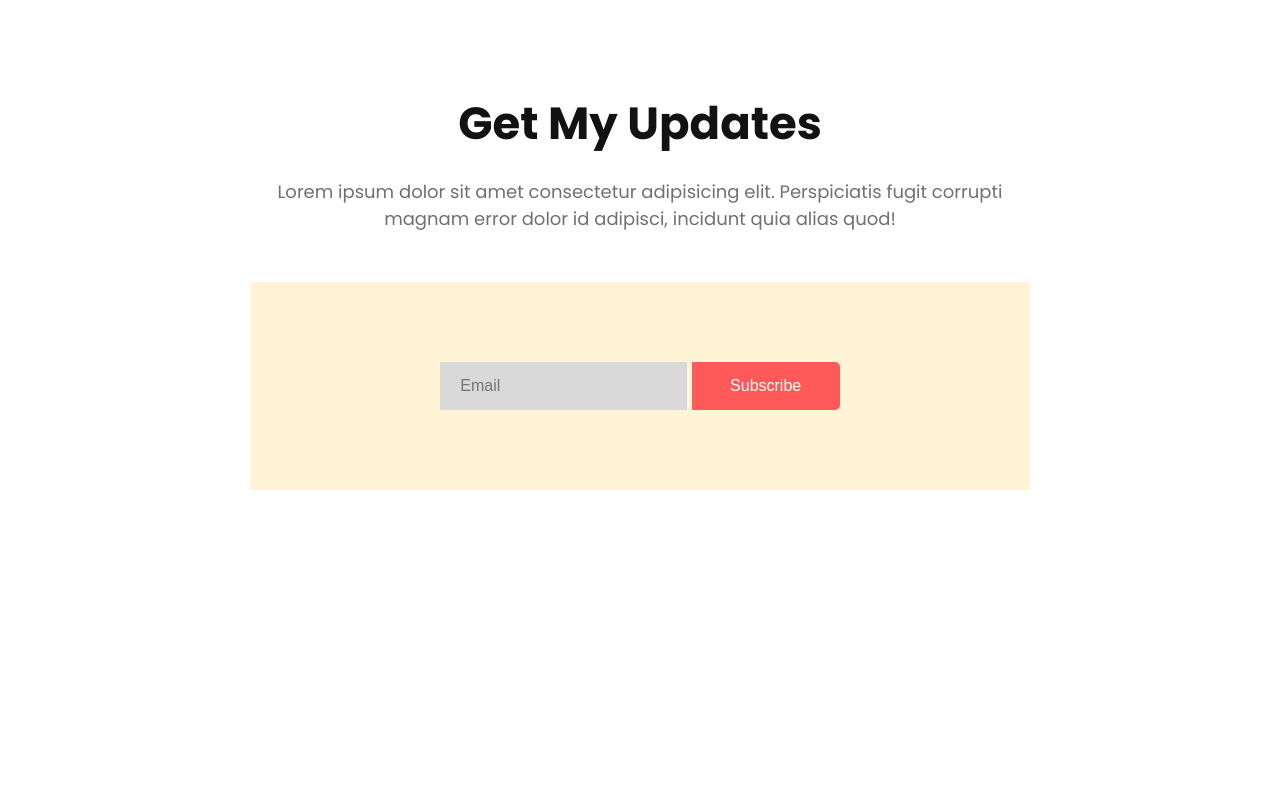
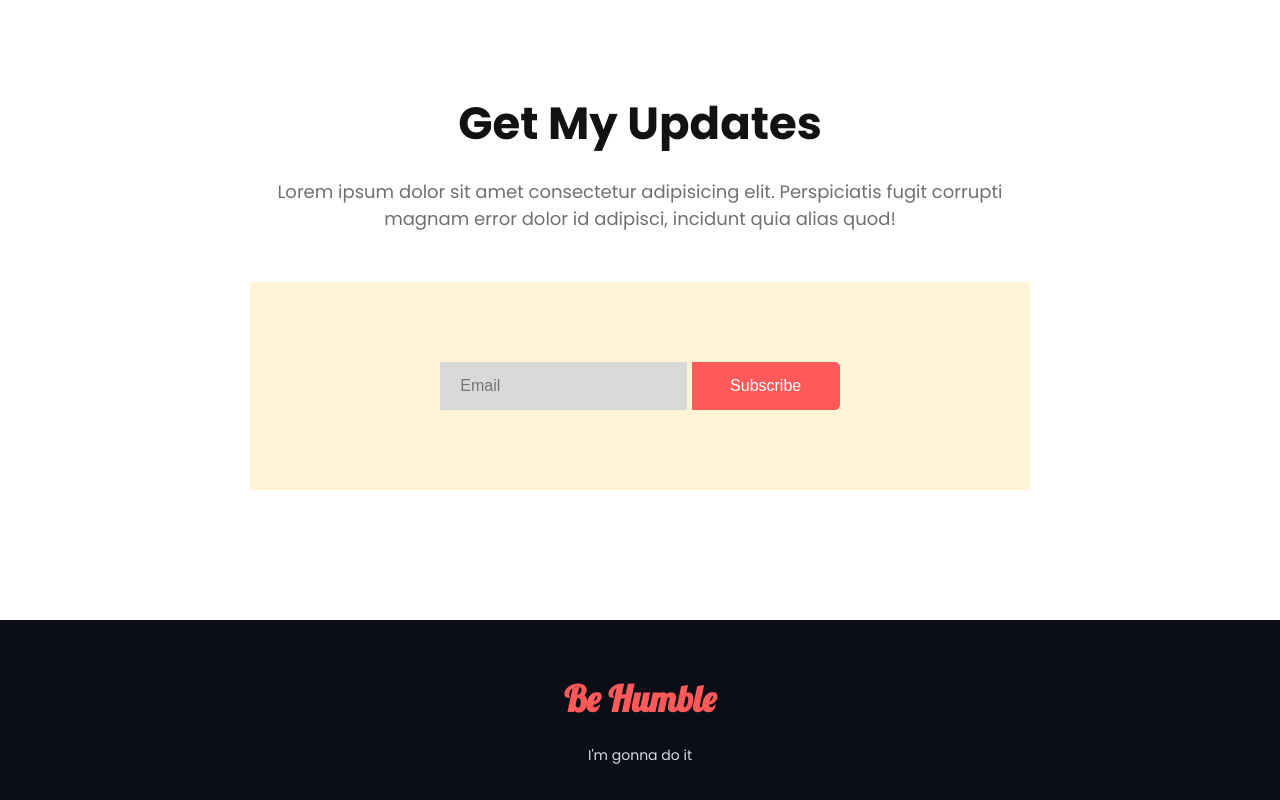
Before and after one commit to mashruf/donate, a plain HTML site: page index.html in a window 1280 px wide. Shown: the part 3188-3988 px from the top of the page. Before the commit the page ends 3808 px from the top, so only its background shows below. Drawn offline with Linux system fonts and the light colour scheme.

Commit message:
footer added

```diff
--- a/index.html
+++ b/index.html
@@ -14,6 +14,12 @@
     <link rel="preconnect" href="https://fonts.googleapis.com">
     <link rel="preconnect" href="https://fonts.gstatic.com" crossorigin>
     <link href="https://fonts.googleapis.com/css2?family=Poppins:wght@400;500;700&display=swap" rel="stylesheet">
+
+    <!-- footer font -->
+    <link rel="preconnect" href="https://fonts.googleapis.com">
+    <link rel="preconnect" href="https://fonts.gstatic.com" crossorigin>
+    <link href="https://fonts.googleapis.com/css2?family=Lobster&family=Poppins:wght@400;500;700&display=swap"
+        rel="stylesheet">
 </head>
 
 <body>
@@ -140,6 +146,12 @@
 
         </section>
 
+        <!-- footer -->
+        <footer>
+            <h3 class="footer-h3">Be Humble</h3>
+            <p class="footer-p">I'm gonna do it</p>
+        </footer>
+
 
 
     </main>
--- a/style.css
+++ b/style.css
@@ -242,3 +242,24 @@ hr {
     width: 148px;
 
 }
+
+/* footer */
+footer {
+    text-align: center;
+    background-color: #0B0D17;
+    padding: 20px;
+}
+
+.footer-h3 {
+    color: #FF5959;
+    font-size: 36px;
+    font-weight: 400px;
+    margin-bottom: 0;
+    font-family: 'Lobster', cursive;
+}
+
+.footer-p {
+    color: #D9DBE1;
+    font-size: 14px;
+    margin-top: 24px;
+}
```
